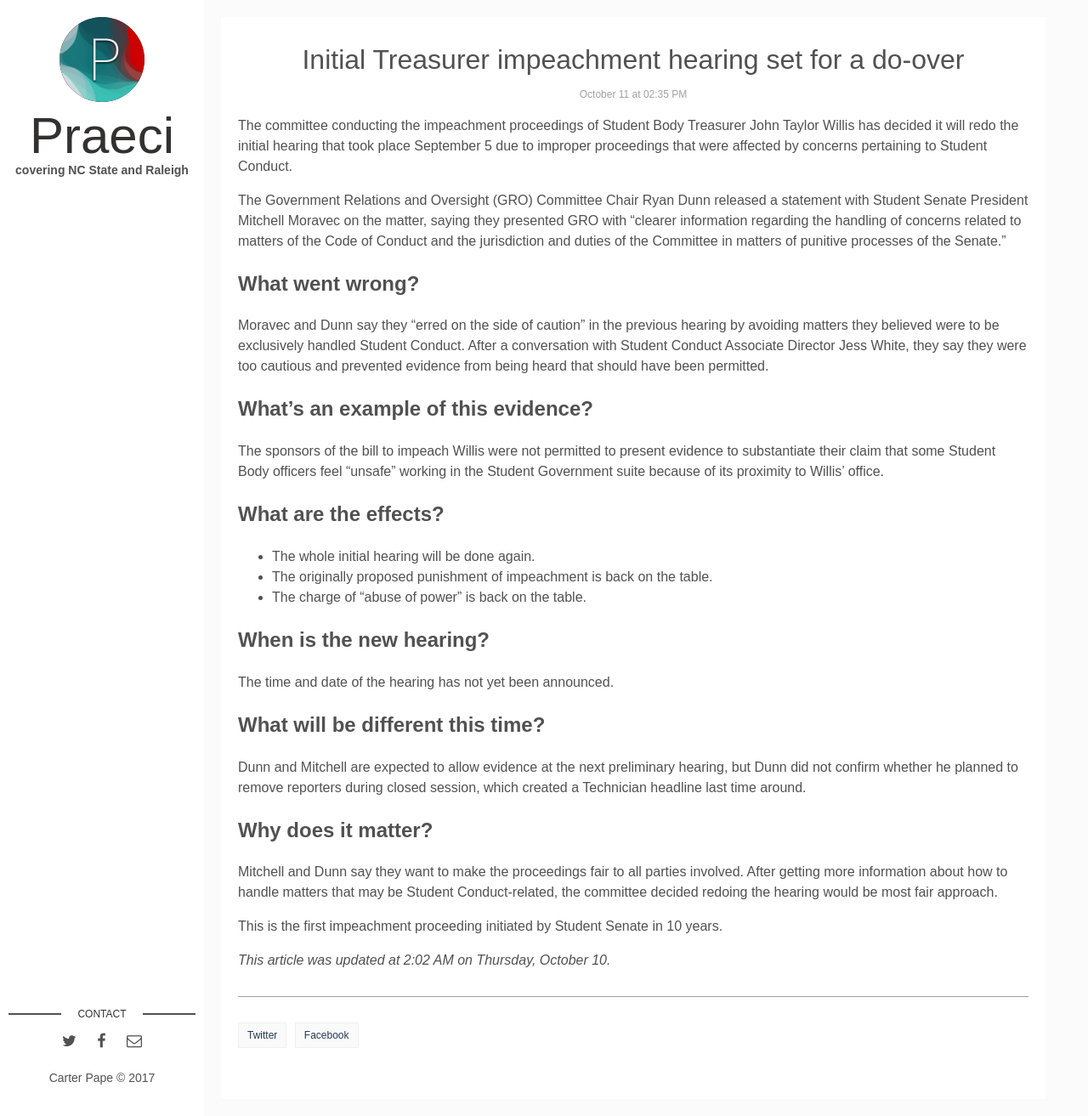
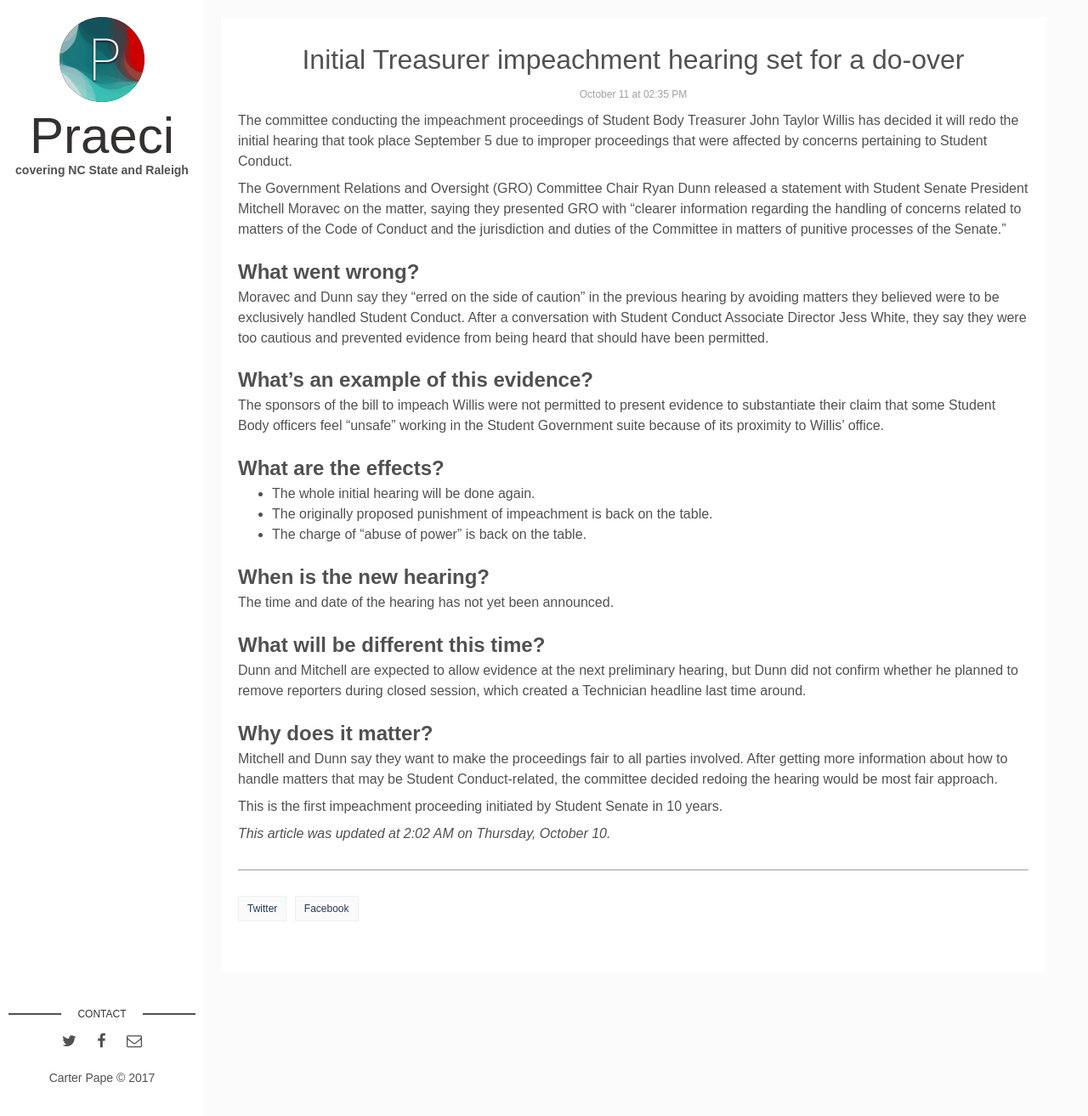
Before and after one commit to Praeci/praeci.github.io, a Jekyll site: the page built from _posts/2017-10-11-initial-impeachment-hearing-set-for-a-do-over.md, in a window 1280 px wide and 1313 px high. Shown: the whole window at 85% size. Built offline with Jekyll 4.4.1, drawn with Linux system fonts in a browser that asks for light colours.

Commit message:
sass is better than css

```diff
--- a/assets/css/scss/parts/_home-page.scss
+++ b/_sass/parts/_home-page.scss
@@ -14,7 +14,7 @@
 .about {
   margin: 0 0 40px;
   text-align: center;
-  .cover-author-image {
+  .cover-site-image {
     width: 100px;
     height: 100px;
     margin: 0 auto 10px;
@@ -31,30 +31,18 @@
       transform: scale3d(0.90,0.90,1);
     }
   }
-  .author-name {
-    font-family: 'PT Serif', serif;
-    margin: 0 0 10px;
+  .site-title {
+    font-family: 'ff-dagny-web-pro', sans-serif;
     position: relative;
-    padding-bottom: 15px;
-    font-size: 16px;
-    text-transform: uppercase;
+    font-size: 60px;
+    line-height: 1;
     color: $dark;
-    font-weight: 700;
-    &::after {
-      content: "";
-      position: absolute;
-      left: 50%;
-      transform: translateX(-50%);
-      bottom: 0;
-      display: block;
-      width: 7px;
-      height: 7px;
-      border-radius: 100%;
-      background-color: $body-color;
-    }
+    font-weight: 100;
   }
   p {
-    font-size: 16px;
+    font-family: "jaf-bernina-sans-condensed",sans-serif;
+    font-weight: 600;
+    font-size: 14px;
     margin: 0 0 10px;
   }
 }
@@ -171,7 +159,8 @@
       font-size: 30px;
       font-weight: 400;
       a {
-        font-family: 'PT Serif', serif;
+        font-family: 'jaf-bernina-sans-condensed', sans-serif;
+        font-weight: 600;
         text-decoration: none;
         color: $dark-blue;
       }
--- /dev/null
+++ b/_sass/parts/_post-page.scss
@@ -0,0 +1,88 @@
+.wrap-content {
+    padding: 20px;
+}
+
+.header-page {
+    text-align: center;
+    margin: 10px 0;
+    .page-title {
+        font-weight: 400;
+        margin: 0 0 10px;
+        line-height: 1.3;
+    }
+    .page-date {
+        color: $dark-gray;
+        font-weight: 300;
+        font-size: 12px;
+    }
+}
+
+.page-cover-image {
+    position: relative;
+    padding: 0;
+    margin: 0;
+    max-height: 500px;
+    background-color: $lightgray;
+    overflow: hidden;
+    .page-image {
+        width: 100%;
+        height: 100%;
+    }
+}
+
+.page-content {
+    p {
+        margin-top: 0;
+        margin-bottom: .5em;
+    }
+    h2 {
+        margin-bottom: 0;
+    }
+    ul, ol {
+        margin-top: 0;
+    }
+}
+
+.page-footer {
+    display: flex;
+    justify-content: space-between;
+    flex-wrap: wrap;
+    padding-top: 30px;
+    margin: 30px 0    ;
+    border-top: 1px solid $dark-gray;
+    .page-share {
+        margin-bottom: 10px;
+        text-align: left;
+        a {
+            display: inline-block;
+            text-decoration: none;
+            background-color: $lightgray;
+            border: 1px solid $gray;
+            padding: 5px 10px;
+            margin-left: 5px;
+            color: $dark-blue;
+            font-size: 12px;
+            transition: background-color .3s;
+            &:first-child {
+                margin-left: 0;
+            }
+            &:hover {
+                background-color: $gray;
+            }
+        }
+    }
+    .page-tag {
+        a {
+            text-decoration: none;
+            font-size: 10px;
+            padding: 5px 10px;
+            margin-left: 5px;
+            color: $dark-blue;
+            text-transform: uppercase;
+            border: 1px solid $dark-blue;
+            &:hover {
+                text-decoration: underline;
+            }
+        }
+    }
+}
--- a/assets/css/scss/main.scss
+++ b/assets/css/main.scss
@@ -1,3 +1,6 @@
+---
+---
+
 @import 'normalize';
 @import 'syntax';
 @import 'variables';
@@ -11,7 +14,7 @@
 }
 
 body {
-  font-family: 'Lato', sans-serif;
+  font-family: "ff-dagny-web-pro",sans-serif;
   color: $body-color;
   background-color: #fbfbfb;
   margin: 0;
--- a/assets/css/scss/parts/_post-page.scss
+++ /dev/null
@@ -1,76 +0,0 @@
-.wrap-content {
-  padding: 20px;
-}
-
-.header-page {
-  text-align: center;
-  margin: 10px 0;
-  .page-title {
-    font-weight: 400;
-    margin: 0 0 10px;
-    line-height: 1.3;
-  }
-  .page-date {
-    color: $dark-gray;
-    font-weight: 300;
-    font-size: 12px;
-    text-transform: uppercase;
-  }
-}
-
-.page-cover-image {
-  position: relative;
-  padding: 0;
-  margin: 0;
-  max-height: 500px;
-  background-color: $lightgray;
-  overflow: hidden;
-  .page-image {
-    width: 100%;
-    height: 100%;
-  }
-}
-
-.page-footer {
-  display: flex;
-  justify-content: space-between;
-  flex-wrap: wrap;
-  padding-bottom: 30px;
-  margin: 30px 0  ;
-  border-bottom: 1px solid $dark-gray;
-  .page-share {
-    margin-bottom: 10px;
-    text-align: left;
-    a {
-      display: inline-block;
-      text-decoration: none;
-      background-color: $lightgray;
-      border: 1px solid $gray;
-      padding: 5px 10px;
-      margin-left: 5px;
-      color: $dark-blue;
-      font-size: 12px;
-      transition: background-color .3s;
-      &:first-child {
-        margin-left: 0;
-      }
-      &:hover {
-        background-color: $gray;
-      }
-    }
-  }
-  .page-tag {
-    a {
-      text-decoration: none;
-      font-size: 10px;
-      padding: 5px 10px;
-      margin-left: 5px;
-      color: $dark-blue;
-      text-transform: uppercase;
-      border: 1px solid $dark-blue;
-      &:hover {
-        text-decoration: underline;
-      }
-    }
-  }
-}
```
Also changed, not shown: _sass/_media.scss (renamed from assets/css/scss/_media.scss), _sass/_normalize.scss (renamed from assets/css/scss/_normalize.scss), _sass/_syntax.scss (renamed from assets/css/scss/_syntax.scss), _sass/_variables.scss (renamed from assets/css/scss/_variables.scss), _sass/parts/_tag.scss (renamed from assets/css/scss/parts/_tag.scss), assets/css/redomain.css (renamed from assets/css/main.css).
